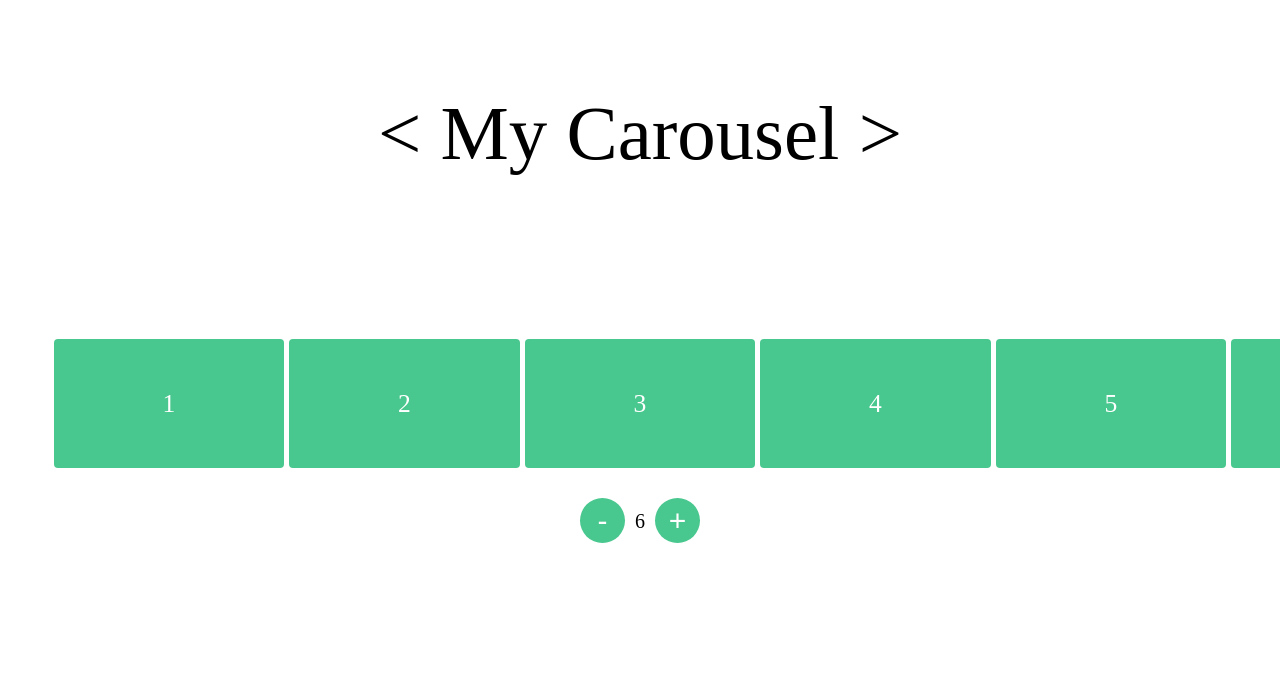
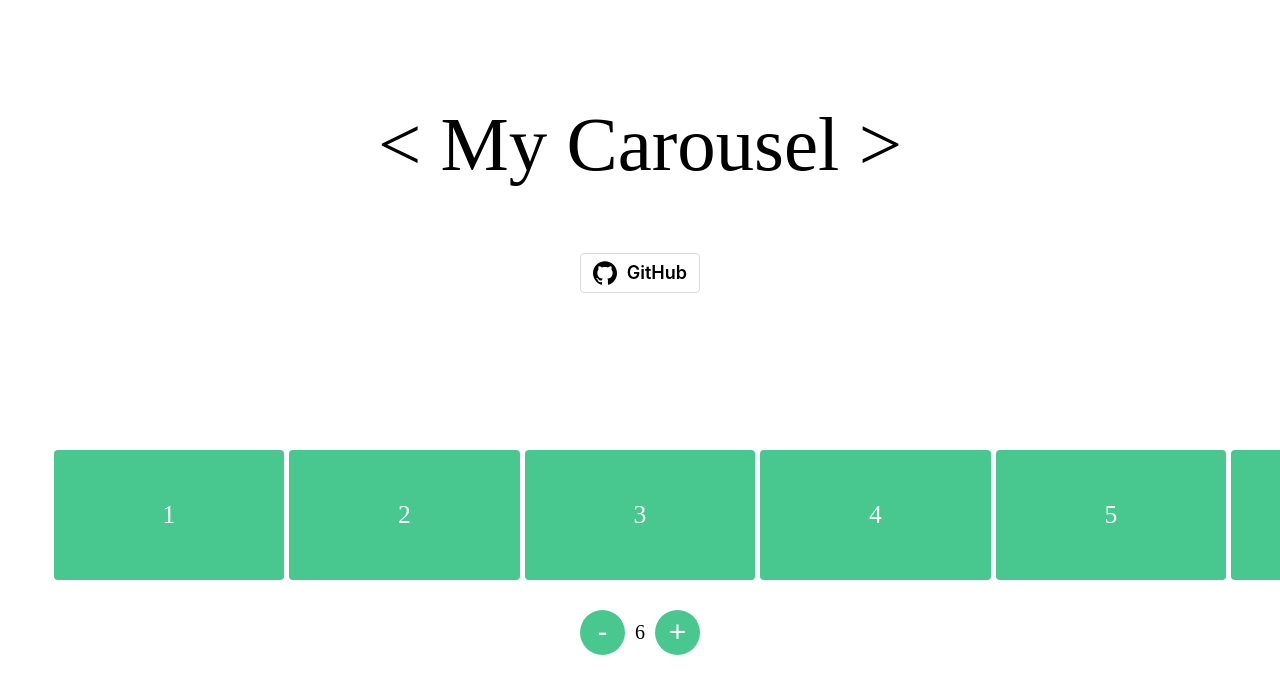
Before and after one commit to WonWoo-Shin/my-carousel, a React (Vite) app: page / in a window 1280 px wide. Shown: the top 694 px of the page. Built offline with nearby package versions, Linux system fonts and the light colour scheme.

Commit message:
깃허브 페이지 버튼 추가

```diff
--- a/src/App.tsx
+++ b/src/App.tsx
@@ -3,18 +3,51 @@
 import { useState } from "react";
 
 const Container = styled.div`
+  @import url("https://fonts.googleapis.com/css2?family=Space+Grotesk:wght@300..700&display=swap");
   display: flex;
   flex-direction: column;
   align-items: center;
   height: 100vh;
+  font-family: "Space Grotesk", serif;
   font-size: 1vw;
 `;
 
 const Title = styled.div`
-  margin-bottom: 70px;
+  display: flex;
+  flex-direction: column;
+  justify-content: center;
+  flex-shrink: 0;
+  align-items: center;
+  margin-bottom: 50px;
+  height: 400px;
   h1 {
+    display: block;
     font-size: 6em;
-    line-height: 3.5em;
+    margin-bottom: 70px;
+  }
+`;
+
+const LinkButton = styled.a`
+  display: flex;
+  justify-content: space-between;
+  align-items: center;
+  width: 120px;
+  height: 40px;
+  padding: 0 12px;
+  border: 1px solid #dbdbdb;
+  border-radius: 4px;
+  color: black;
+  font-size: 18px;
+  font-weight: 600;
+  font-family: BlinkMacSystemFont, sans-serif;
+  text-decoration: none;
+  transition: border-color 0.2s;
+  svg {
+    width: 24px;
+    height: 24px;
+  }
+  &:hover {
+    border-color: #b5b5b5;
   }
 `;
 
@@ -54,6 +87,19 @@
         <h1>
           {"<"} My Carousel {">"}
         </h1>
+        <LinkButton
+          href="https://github.com/WonWoo-Shin/my-carousel"
+          target="_blank"
+        >
+          <svg
+            role="img"
+            viewBox="0 0 24 24"
+            xmlns="http://www.w3.org/2000/svg"
+          >
+            <path d="M12 .297c-6.63 0-12 5.373-12 12 0 5.303 3.438 9.8 8.205 11.385.6.113.82-.258.82-.577 0-.285-.01-1.04-.015-2.04-3.338.724-4.042-1.61-4.042-1.61C4.422 18.07 3.633 17.7 3.633 17.7c-1.087-.744.084-.729.084-.729 1.205.084 1.838 1.236 1.838 1.236 1.07 1.835 2.809 1.305 3.495.998.108-.776.417-1.305.76-1.605-2.665-.3-5.466-1.332-5.466-5.93 0-1.31.465-2.38 1.235-3.22-.135-.303-.54-1.523.105-3.176 0 0 1.005-.322 3.3 1.23.96-.267 1.98-.399 3-.405 1.02.006 2.04.138 3 .405 2.28-1.552 3.285-1.23 3.285-1.23.645 1.653.24 2.873.12 3.176.765.84 1.23 1.91 1.23 3.22 0 4.61-2.805 5.625-5.475 5.92.42.36.81 1.096.81 2.22 0 1.606-.015 2.896-.015 3.286 0 .315.21.69.825.57C20.565 22.092 24 17.592 24 12.297c0-6.627-5.373-12-12-12" />
+          </svg>
+          <span>GitHub</span>
+        </LinkButton>
       </Title>
       <ListCarousel data={data} />
       <CountButtons>
--- a/src/styles/globalstyle.tsx
+++ b/src/styles/globalstyle.tsx
@@ -1,9 +1,6 @@
 import { createGlobalStyle } from "styled-components";
 
 export const GlobalStyle = createGlobalStyle`
-
-@import url('https://fonts.googleapis.com/css2?family=Space+Grotesk:wght@300..700&display=swap');
-
 	:root{
 		--padding-width : 3em;
 		--carousel-gap : 0.2vw;
@@ -44,7 +41,7 @@
 body {
 	line-height: 1;
 	overflow-x: hidden;
-	font-family: "Space Grotesk", serif;
+
 	&::-webkit-scrollbar{
 		width: 16px;
 	}
```
